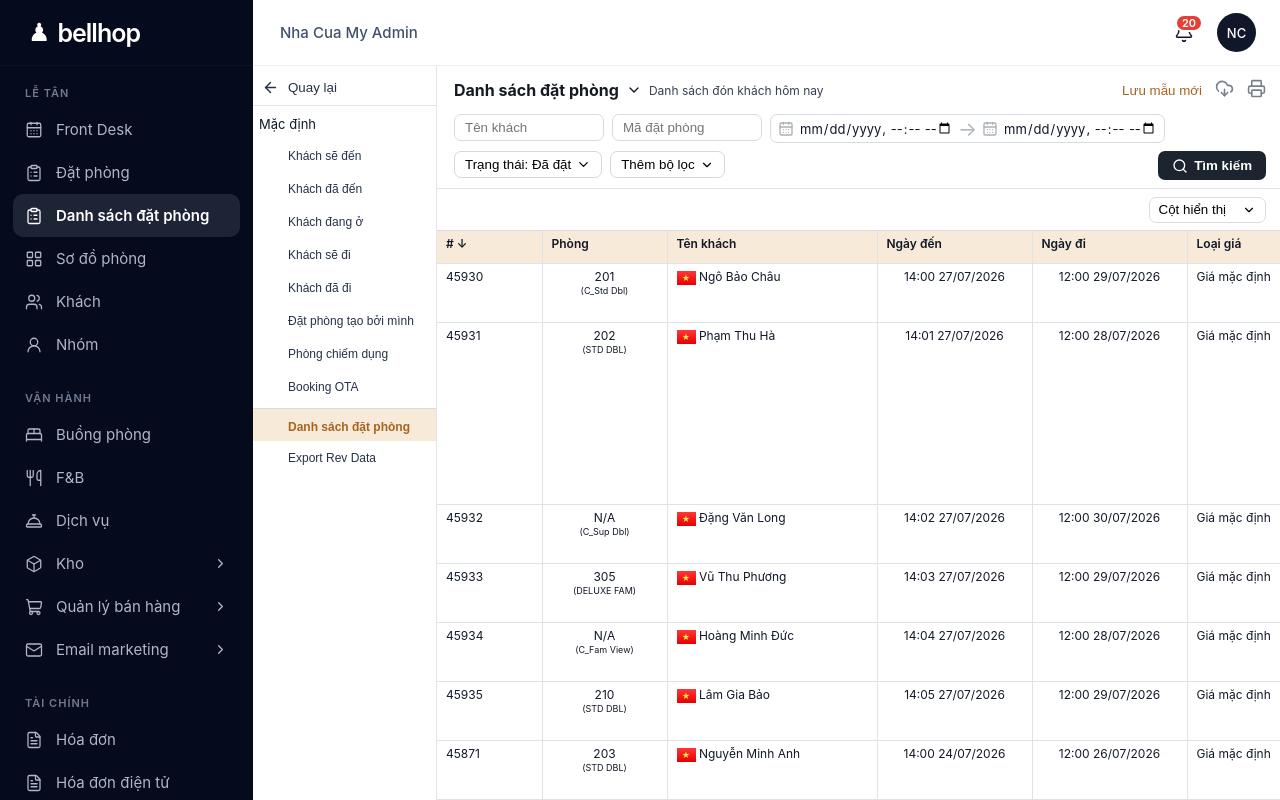
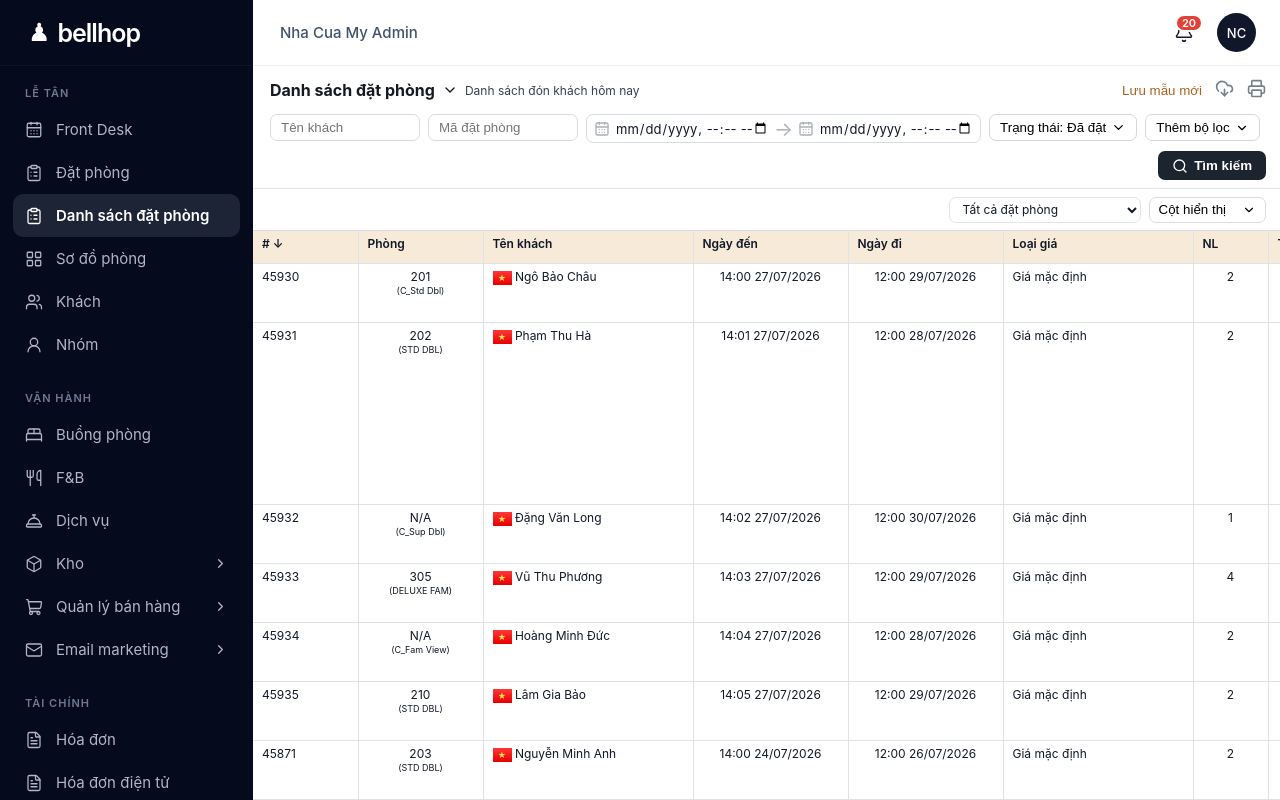
Before and after one commit to duynhatjoy-cyber/PMS-System, a React (Vite) app: page /le-tan/danh-sach-dat-phong in a window 1280 px wide. Built offline with nearby package versions, Linux system fonts and the light colour scheme.

Commit message:
Sơ đồ phòng

```diff
--- a/src/pages/BookingList/BookingList.jsx
+++ b/src/pages/BookingList/BookingList.jsx
@@ -1,6 +1,5 @@
 import { useMemo, useState } from "react";
 import {
-  ArrowLeft,
   CalendarDays,
   ChevronDown,
   CloudDownload,
@@ -11,7 +10,8 @@ import {
 import styles from "./BookingList.module.css";
 import { useBookings } from "../../context/BookingsContext";
 
-const NAV_ITEMS = [
+const BOOKING_VIEW_FILTERS = [
+  "Tất cả đặt phòng",
   "Khách sẽ đến",
   "Khách đã đến",
   "Khách đang ở",
@@ -20,7 +20,6 @@ const NAV_ITEMS = [
   "Đặt phòng tạo bởi mình",
   "Phòng chiếm dụng",
   "Booking OTA",
-  "Danh sách đặt phòng",
   "Export Rev Data",
 ];
 
@@ -104,6 +103,7 @@ function SelectionPanel({ title, groups, selected, onToggle, onDefault, onCancel
 function BookingList() {
   const { bookings, today } = useBookings();
   const [activeNav, setActiveNav] = useState("Danh sách đặt phòng");
+  const [bookingViewFilter, setBookingViewFilter] = useState("Tất cả đặt phòng");
   const [guest, setGuest] = useState("");
   const [bookingId, setBookingId] = useState("");
   const [filterValues, setFilterValues] = useState({});
@@ -121,14 +121,15 @@ function BookingList() {
     const now = new Date();
     const isToday = (date) => date >= today && date < new Date(today.getTime() + 86400000);
     const matchesSection = (() => {
-      if (activeNav === "Khách sẽ đến") return booking.stage === "arrival" && booking.checkIn >= today;
-      if (activeNav === "Khách đã đến") return booking.stage === "inhouse";
-      if (activeNav === "Khách đang ở") return booking.stage === "inhouse" && booking.checkIn <= now && booking.checkOut >= now;
-      if (activeNav === "Khách sẽ đi") return booking.stage === "inhouse" && isToday(booking.checkOut);
-      if (activeNav === "Khách đã đi") return booking.stage === "checkedout" || booking.checkOut < today;
-      if (activeNav === "Đặt phòng tạo bởi mình") return booking.createdBy === CURRENT_USER;
-      if (activeNav === "Phòng chiếm dụng") return booking.stage === "inhouse" && Boolean(booking.room);
       if (activeNav === "Booking OTA") return booking.source === "OTA" || booking.source === "Traveloka" || booking.source === "Booking.com";
+      if (activeNav !== "Danh sách đặt phòng" || bookingViewFilter === "Tất cả đặt phòng") return true;
+      if (bookingViewFilter === "Khách sẽ đến") return booking.stage === "arrival" && booking.checkIn >= today;
+      if (bookingViewFilter === "Khách đã đến") return booking.stage === "inhouse";
+      if (bookingViewFilter === "Khách đang ở") return booking.stage === "inhouse" && booking.checkIn <= now && booking.checkOut >= now;
+      if (bookingViewFilter === "Khách sẽ đi") return booking.stage === "inhouse" && isToday(booking.checkOut);
+      if (bookingViewFilter === "Khách đã đi") return booking.stage === "checkedout" || booking.checkOut < today;
+      if (bookingViewFilter === "Đặt phòng tạo bởi mình") return booking.createdBy === CURRENT_USER;
+      if (bookingViewFilter === "Phòng chiếm dụng") return booking.stage === "inhouse" && Boolean(booking.room);
       return true;
     })();
     const guestMatch = !applied.guest || booking.guest.name.toLowerCase().includes(applied.guest.toLowerCase());
@@ -146,7 +147,7 @@ function BookingList() {
       return (!from || bookingDate >= from) && (!to || bookingDate <= to);
     });
     return matchesSection && guestMatch && idMatch && statusMatch && roomMatch && sourceMatch && companyMatch && dateMatch;
-  }), [activeNav, applied, bookings, today]);
+  }), [activeNav, applied, bookingViewFilter, bookings, today]);
 
   const columns = visibleColumns.map((key) => {
     const definition = COLUMN_DEFS.find((column) => column.key === key);
@@ -215,6 +216,15 @@ function BookingList() {
     }
   }
 
+  function selectBookingView(value) {
+    if (value === "Booking OTA" || value === "Export Rev Data") {
+      selectNavigation(value);
+      return;
+    }
+    setBookingViewFilter(value);
+    selectNavigation("Danh sách đặt phòng");
+  }
+
   const subtitle = activeNav === "Booking OTA" ? "Danh sách booking OTA : OTA Booking List" : activeNav === "Export Rev Data" ? "" : "Danh sách đón khách hôm nay";
   const viewDefaultFilters = activeNav === "Booking OTA" ? OTA_FILTERS : activeNav === "Export Rev Data" ? EXPORT_FILTERS : DEFAULT_FILTERS;
   const viewDefaultColumns = activeNav === "Booking OTA" ? OTA_COLUMNS : activeNav === "Export Rev Data" ? EXPORT_COLUMNS : DEFAULT_COLUMNS;
@@ -238,21 +248,6 @@ function BookingList() {
 
   return (
     <div className={styles.page}>
-      <aside className={styles.localNav}>
-        <button className={styles.backButton} type="button"><ArrowLeft size={17} /> Quay lại</button>
-        <div className={styles.navTitle}>Mặc định</div>
-        {NAV_ITEMS.map((item, index) => (
-          <button
-            type="button"
-            key={item}
-            className={`${styles.navItem} ${activeNav === item ? styles.navActive : ""} ${index === 8 ? styles.navDivider : ""}`}
-            onClick={() => selectNavigation(item)}
-          >
-            {item}
-          </button>
-        ))}
-      </aside>
-
       <section className={styles.workspace}>
         <div className={styles.headingRow}>
           <div className={styles.heading}><h1>{activeNav}</h1><ChevronDown size={16} />{subtitle && <span>{subtitle}</span>}</div>
@@ -272,7 +267,15 @@ function BookingList() {
 
         {openPanel === "filters" && <SelectionPanel title="Danh sách bộ lọc" groups={FILTER_GROUPS} selected={draftFilters} onToggle={(field) => toggleItem(setDraftFilters, field)} onDefault={() => setDraftFilters([...viewDefaultFilters])} onCancel={() => setOpenPanel(null)} onApply={() => { setActiveFilters([...draftFilters]); setOpenPanel(null); }} />}
         {openPanel === "columns" && <SelectionPanel title="Danh sách cột hiển thị" groups={COLUMN_GROUPS} selected={draftColumns} onToggle={(field) => toggleItem(setDraftColumns, field)} onDefault={() => setDraftColumns([...viewDefaultColumns])} onCancel={() => setOpenPanel(null)} onApply={() => { setVisibleColumns([...draftColumns]); setOpenPanel(null); }} />}
-        <div className={styles.tableTools}><button type="button" onClick={() => { setDraftColumns(visibleColumns); setOpenPanel("columns"); }}>Cột hiển thị <ChevronDown size={14} /></button></div>
+        <div className={styles.tableTools}>
+          <label className={styles.bookingViewFilter}>
+            <span className={styles.srOnly}>Lọc danh sách đặt phòng</span>
+            <select value={activeNav === "Danh sách đặt phòng" ? bookingViewFilter : activeNav} onChange={(event) => selectBookingView(event.target.value)}>
+              {BOOKING_VIEW_FILTERS.map((filter) => <option key={filter} value={filter}>{filter}</option>)}
+            </select>
+          </label>
+          <button type="button" onClick={() => { setDraftColumns(visibleColumns); setOpenPanel("columns"); }}>Cột hiển thị <ChevronDown size={14} /></button>
+        </div>
         <div className={styles.tableScroll}>
           <table style={{ width: `${Math.max(tableWidth, 700)}px` }}>
             <colgroup>{columns.map((column) => <col key={column.key} style={{ width: `${column.width || 140}px` }} />)}</colgroup>
--- a/src/pages/BookingList/BookingList.module.css
+++ b/src/pages/BookingList/BookingList.module.css
@@ -1,12 +1,8 @@
 .page { min-height: 100%; display: flex; background: var(--fd-bg); color: var(--fd-text); font-size: 13px; }
-.localNav { width: 184px; min-width: 184px; border-right: 1px solid var(--fd-border-strong); background: var(--fd-surface); padding-top: 4px; }
-.backButton, .navItem { width: 100%; border: 0; background: transparent; color: #253247; text-align: left; cursor: pointer; }
-.backButton { height: 36px; display: flex; align-items: center; gap: 9px; padding: 0 9px; border-bottom: 1px solid var(--fd-border-strong); }
-.navTitle { padding: 10px 6px 7px; }
-.navItem { min-height: 33px; padding: 7px 8px 7px 35px; font-size: 12px; }
-.navItem:hover { background: var(--fd-surface-hover); }
-.navActive { color: var(--fd-primary); background: var(--fd-primary-soft); font-weight: 600; }
-.navDivider { margin-top: 5px; border-top: 1px solid #d8dce1; padding-top: 11px; }
+.bookingViewFilter { display: block; }
+.bookingViewFilter select { min-width: 170px; height: 26px; padding: 0 28px 0 9px; border: 1px solid var(--fd-border-strong); border-radius: 7px; background: var(--fd-surface); color: var(--fd-text); font: inherit; font-size: 12px; cursor: pointer; outline: none; }
+.bookingViewFilter select:focus { border-color: var(--fd-primary); box-shadow: 0 0 0 3px var(--fd-primary-soft); }
+.srOnly { position: absolute; width: 1px; height: 1px; padding: 0; margin: -1px; overflow: hidden; clip: rect(0, 0, 0, 0); white-space: nowrap; border: 0; }
 .workspace { position: relative; flex: 1; min-width: 0; background: var(--fd-surface); }
 .headingRow { height: 48px; display: flex; align-items: center; justify-content: space-between; padding: 0 14px 0 17px; }
 .heading { display: flex; align-items: center; gap: 7px; }
@@ -35,7 +31,7 @@
 .statusMenu input { width: 17px; height: 17px; accent-color: var(--fd-primary); }
 .searchButton { margin-left: auto; height: 29px; display: flex; align-items: center; gap: 6px; border: 0; border-radius: 7px; padding: 0 14px; background: var(--fd-navy); color: #fff; font-weight: 600; cursor: pointer; }
 .searchButton:hover { background: var(--fd-navy-hover); }
-.tableTools { height: 41px; display: flex; justify-content: flex-end; align-items: center; padding: 0 14px; }
+.tableTools { height: 41px; display: flex; justify-content: flex-end; align-items: center; gap: 8px; padding: 0 14px; }
 .tableTools button { height: 26px; display: flex; align-items: center; gap: 16px; padding: 0 9px; border: 1px solid #d8dde3; border-radius: 7px; background: white; cursor: pointer; }
 .selectionPanel { position: absolute; z-index: 20; top: 150px; right: 14px; width: min(720px, calc(100% - 220px)); background: #fff; border: 1px solid #d9dde2; border-radius: 4px; box-shadow: 0 8px 28px rgba(23, 34, 49, .2); }
 .panelHeading { height: 39px; display: flex; align-items: center; justify-content: space-between; padding: 0 10px; border-bottom: 1px solid #d9dde2; }
@@ -59,4 +55,4 @@
 .flag { display: inline-flex; width: 19px; height: 14px; align-items: center; justify-content: center; background: linear-gradient(#ff3737, #e60000); color: #ffe94f; font-size: 8px; }
 .note { line-height: 13px; }
 .empty { height: 100px; text-align: center; vertical-align: middle !important; color: #7b8490; }
-@media (max-width: 1150px) { .filters { flex-wrap: wrap; }.searchButton { margin-left: 0; }.localNav { width: 165px; min-width: 165px; }.dateRange { order: 4; }.selectionPanel { top: 185px; width: calc(100% - 195px); }.panelGroups { gap: 12px; } }
+@media (max-width: 1150px) { .filters { flex-wrap: wrap; }.searchButton { margin-left: 0; }.dateRange { order: 4; }.selectionPanel { top: 185px; width: calc(100% - 28px); }.panelGroups { gap: 12px; } }
--- a/src/pages/RoomMap/components/RoomStatusGrid.jsx
+++ b/src/pages/RoomMap/components/RoomStatusGrid.jsx
@@ -21,7 +21,6 @@ const GROUP_TABS = [
   { key: "status", label: "Đặt phòng" },
   { key: "type", label: "Loại" },
   { key: "floor", label: "Tầng" },
-  { key: "room", label: "Phòng" },
 ];
 
 function buildSections(groupTab, snapshots) {
```
Also changed, not shown: src/pages/RoomMap/RoomMap.jsx (+2 -22 lines), src/pages/RoomPriceConfig/RoomPriceConfig.jsx (+12 -2 lines).
